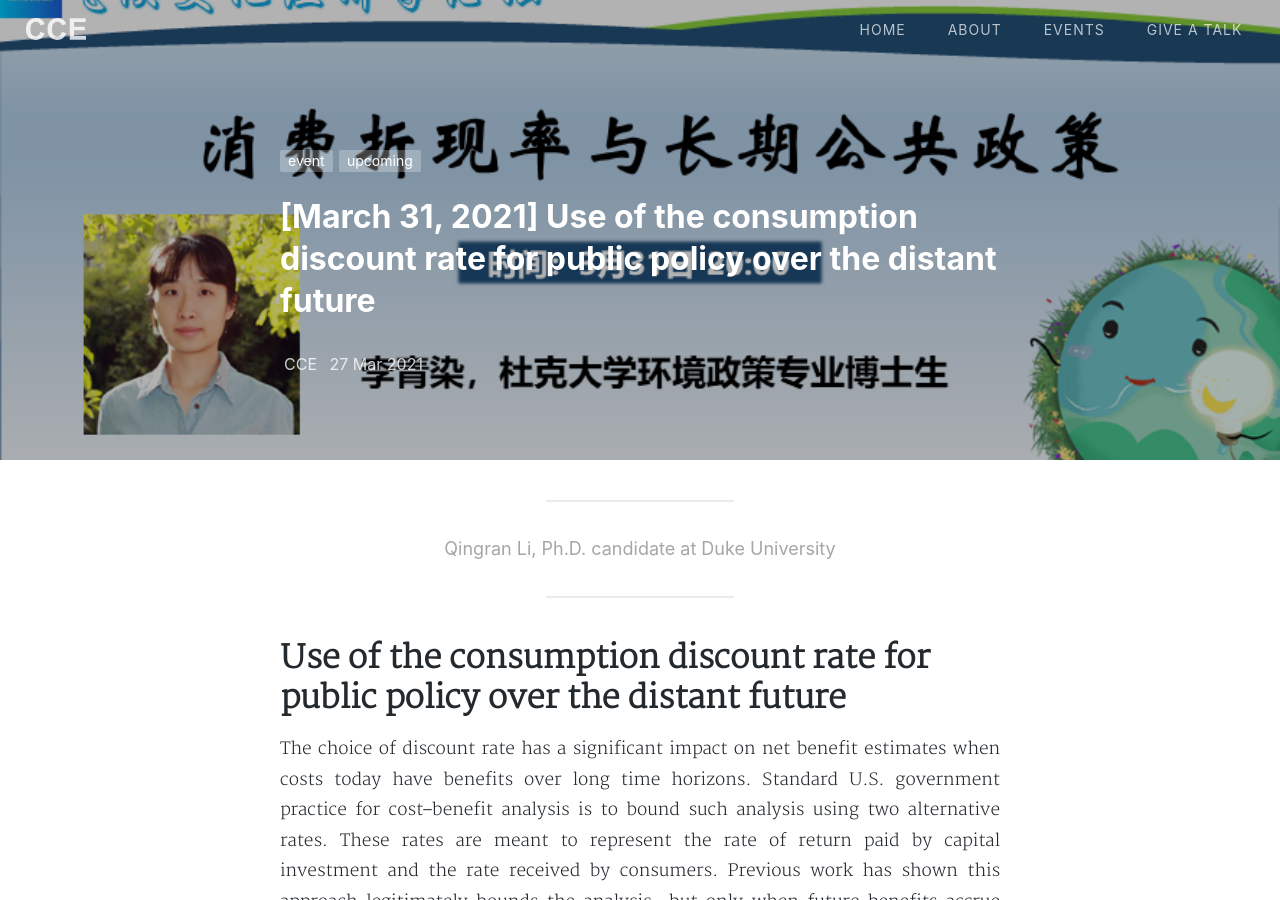
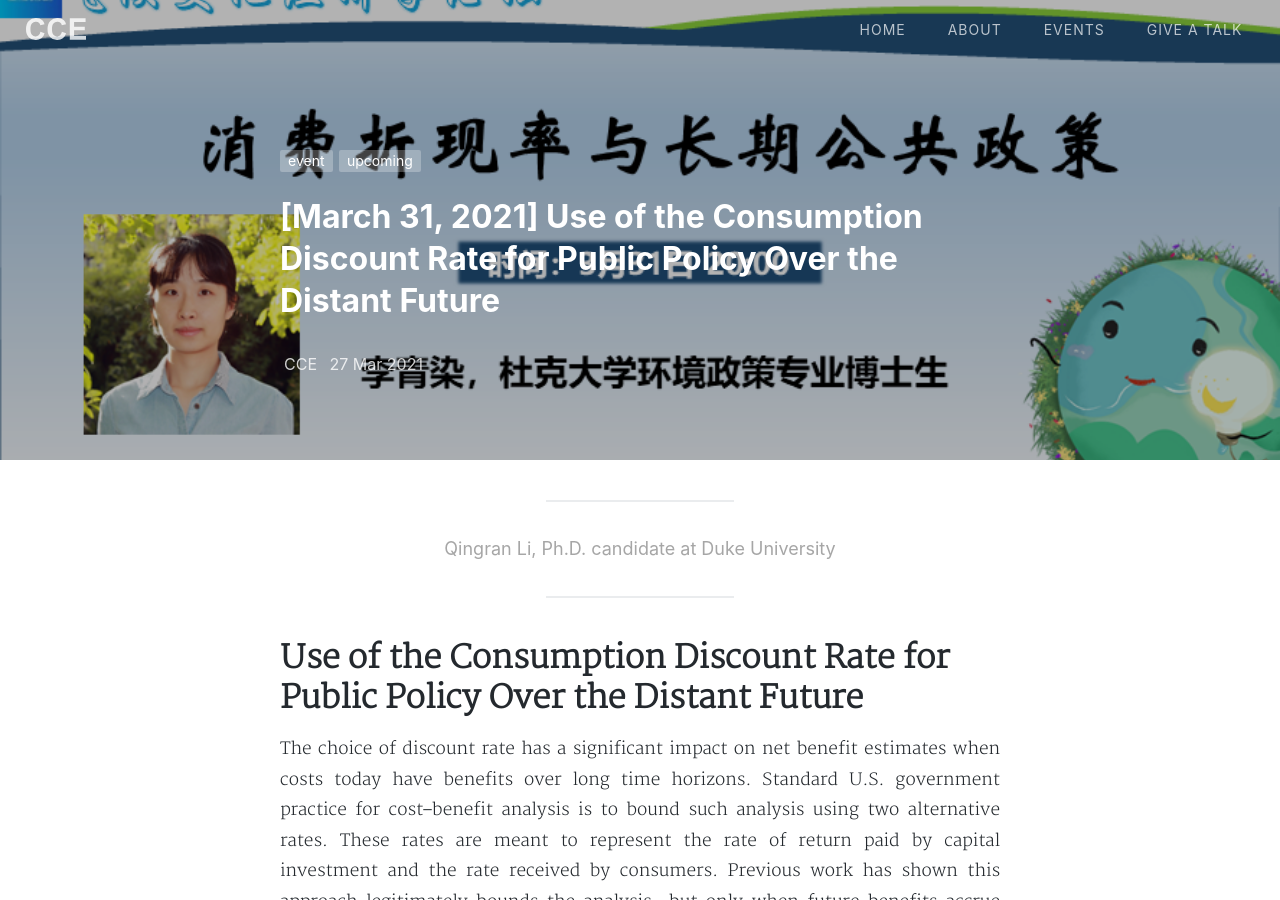
Before and after one commit to Climate-Economics/climate-economics.github.io, a Jekyll site: the page built from _posts/2021-03-31-liqingran.md, in a window 1280 px wide and 900 px high. Built offline with Jekyll 4.4.1, drawn with Linux system fonts in a browser that asks for light colours; nearby versions of some CDN libraries; a style sheet for code colours, icons or effects is not loaded.

Commit message:
minor change

```diff
--- a/_posts/2021-03-31-liqingran.md
+++ b/_posts/2021-03-31-liqingran.md
@@ -1,13 +1,13 @@
 ---
 layout: post
-title: '[March 31, 2021] Use of the consumption discount rate for public policy over the distant future'
+title: '[March 31, 2021] Use of the Consumption Discount Rate for Public Policy Over the Distant Future'
 subtitle:  Qingran Li, Ph.D. candidate at Duke University
 date: 2021-03-27
 tags: event upcoming
 cover: 'assets/img/2021-03-31-liqingran/cover.png'
 ---
 
-# Use of the consumption discount rate for public policy over the distant future
+# Use of the Consumption Discount Rate for Public Policy Over the Distant Future
 
 The choice of discount rate has a significant impact on net benefit estimates when costs today have benefits over long time horizons. Standard U.S. government practice for cost–benefit analysis is to bound such analysis using two alternative rates. These rates are meant to represent the rate of return paid by capital investment and the rate received by consumers. Previous work has shown this approach legitimately bounds the analysis—but only when future benefits accrue directly to consumers either in a two-period model or as a perpetuity. We generalize to consider arbitrary patterns of future benefits, accruing either directly to consumers or indirectly through future investment. We derive an expression for the appropriate discount rate and show that it converges to the consumption rate for benefits increasingly far into the future. More generally, the bounding rates depend on the temporal pattern of the undiscounted dollars. As an application, we estimate the appropriate discount rate for climate change damages from carbon dioxide, finding it lies in a narrow range (±0.5 percent) around the consumer rate of interest.
 
```
